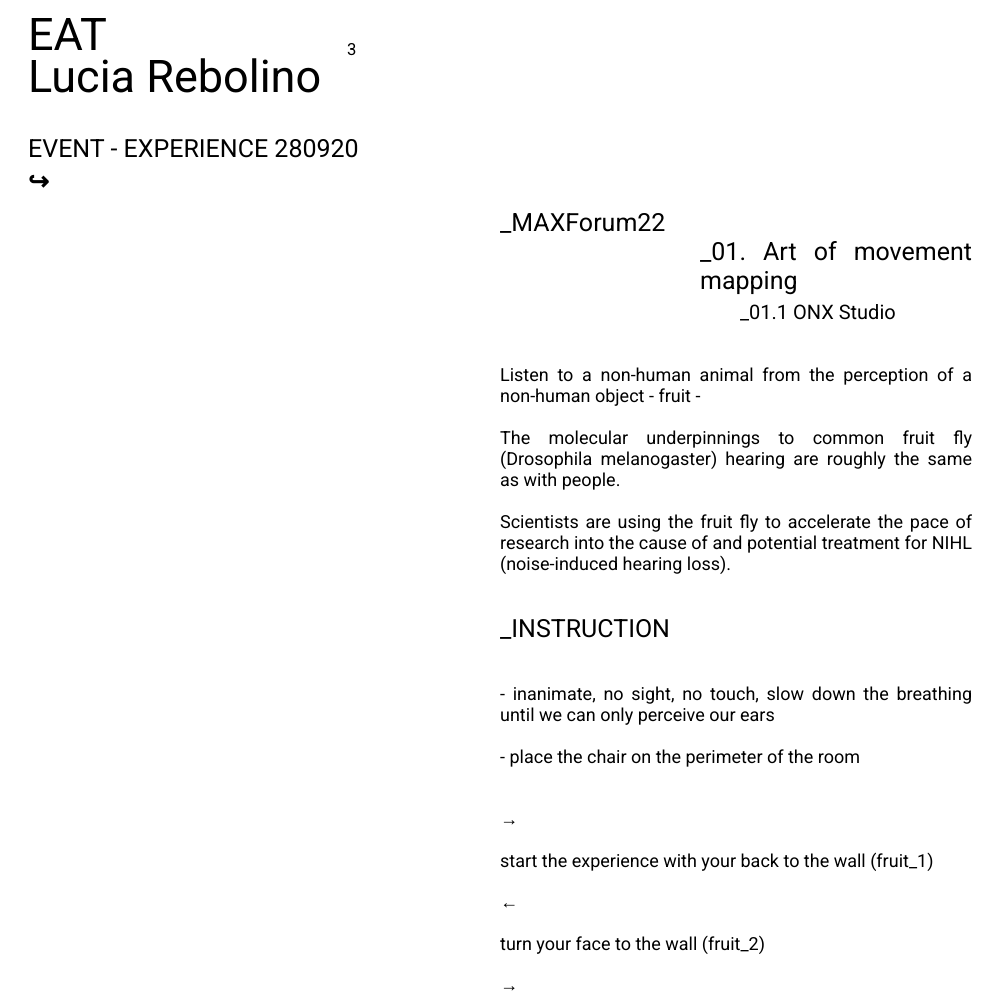
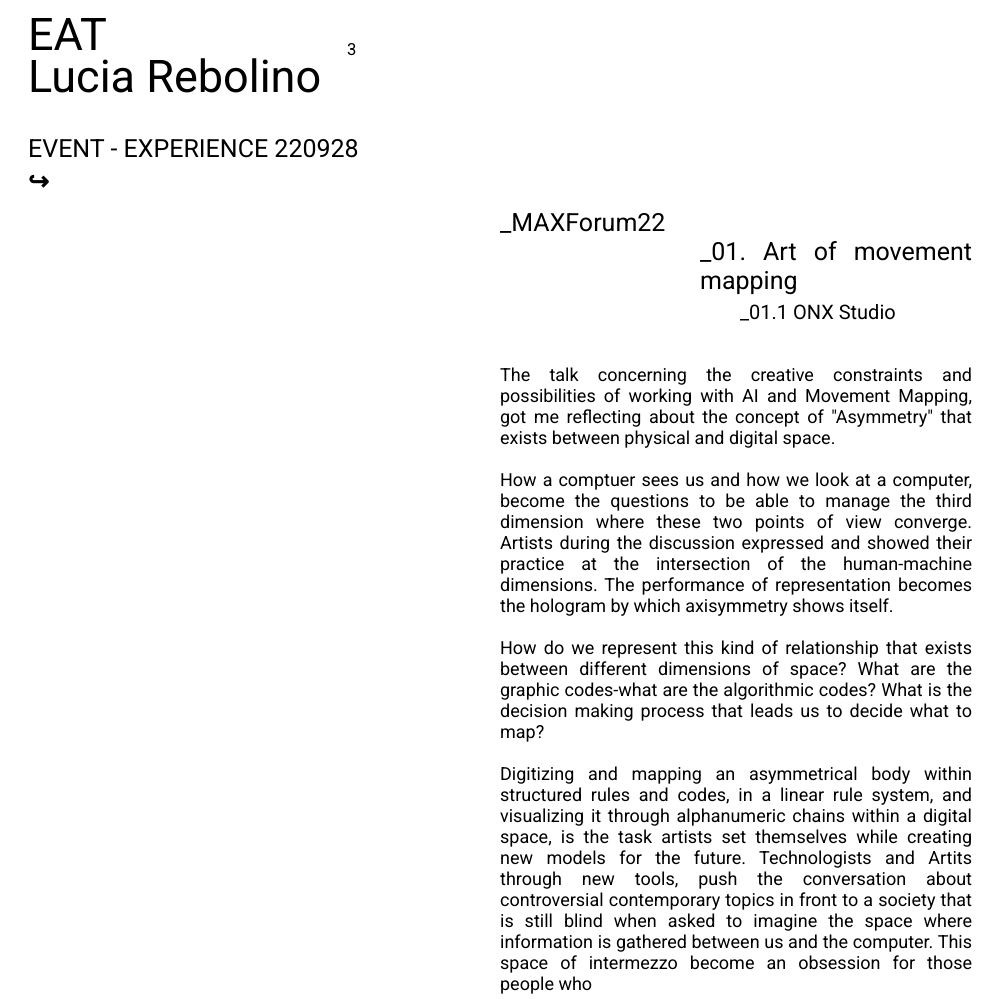
Before and after one commit to luciarebolino/EAT3, a plain HTML site: page index.html in a window 1280 px wide. Shown: the top 999 px of the page, without its empty margins (0-1006 px from the left). Drawn offline with nearby package versions, Linux system fonts and the light colour scheme.

Commit message:
Update index.html

```diff
--- a/index.html
+++ b/index.html
@@ -25,7 +25,7 @@
     <header0> Lucia Rebolino</header0>
     <br></br>
     <br></br>
-    <header1> EVENT - EXPERIENCE 280920</header1>
+    <header1> EVENT - EXPERIENCE 220928</header1>
 
     <h4>&#8618;</h4>
 
@@ -49,12 +49,17 @@
     <p></p>
 
     <div>
-      Listen to a non-human animal from the perception of a non-human object - fruit -
+ The talk concerning the creative constraints and possibilities of working with AI and Movement Mapping, got me reflecting about the concept of "Asymmetry" that exists between physical and digital space.
 
     <br></br>
-    The molecular underpinnings to common fruit fly (Drosophila melanogaster) hearing are roughly the same as with people.
+How a comptuer sees us and how we look at a computer, become the questions to be able to manage the third dimension where these two points of view converge. Artists during the discussion expressed and showed their practice at the intersection of the human-machine dimensions.
+The performance of representation becomes the hologram by which axisymmetry shows itself.
     <br></br>
-    Scientists are using the fruit fly to accelerate the pace of research into the cause of and potential treatment for NIHL (noise-induced hearing loss).
+   How do we represent this kind of relationship that exists between different dimensions of space? What are the graphic codes-what are the algorithmic codes? What is the decision making process that leads us to decide what to map?
+<br></br>
+Digitizing and mapping an asymmetrical body within structured rules and codes, in a linear rule system, and visualizing it through alphanumeric chains within a digital space, is the task artists set themselves while creating new models for the future.
+Technologists and Artits through new tools, push the conversation about controversial contemporary topics in front to a society that is still blind when asked to imagine the space where information is gathered between us and the computer.
+This space of intermezzo become an obsession for those people who
 </div>
     <p></p>
 
```
